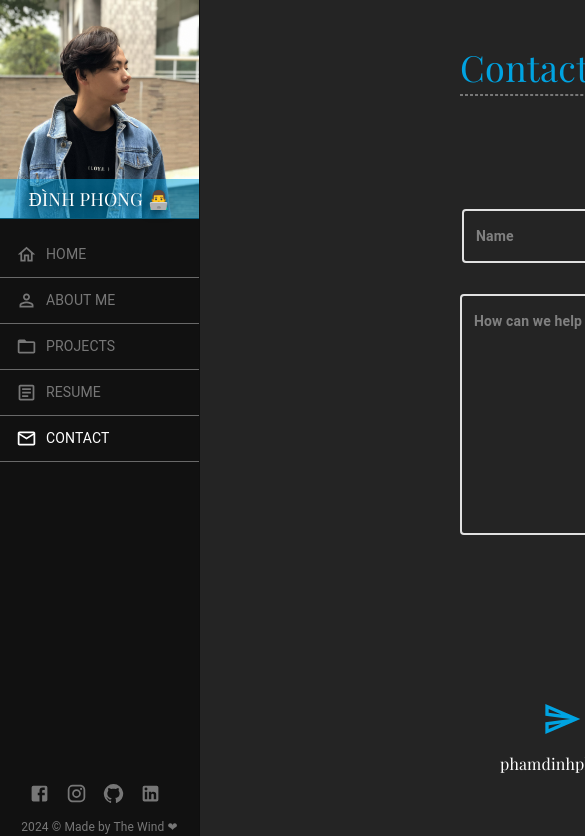
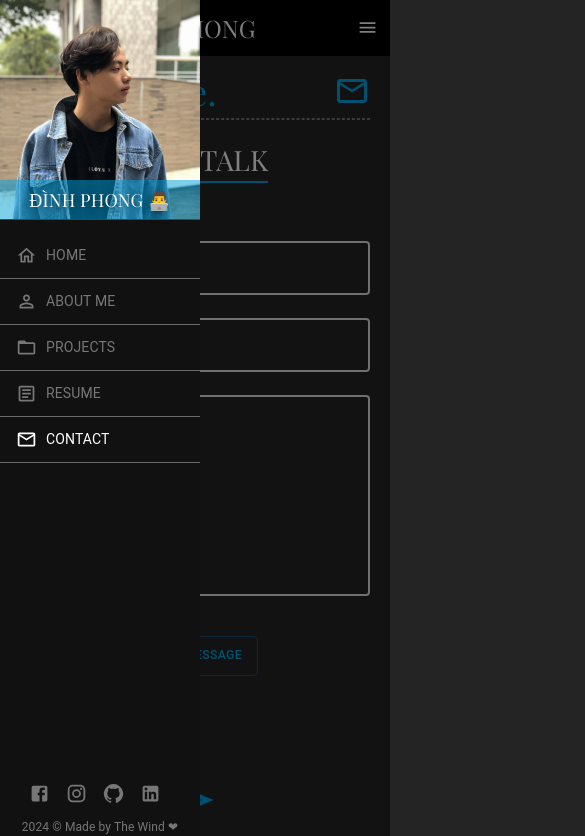
Before and after one commit to phong310/My_Portfolio, a React (Vite) app: page /contact in a window 390 px wide. Shown: the top 836 px of the page, 585 px wide, since content can reach past the window. Built offline with nearby package versions, Linux system fonts and the light colour scheme.

Commit message:
update responsive

```diff
--- a/src/App.jsx
+++ b/src/App.jsx
@@ -1,4 +1,4 @@
-import SideBar from './components/Layout/SideBar';
+import SideBar from "./components/Layout/sideBar"
 
 function App() {
   return (
--- a/src/components/About/AboutMe.jsx
+++ b/src/components/About/AboutMe.jsx
@@ -21,19 +21,19 @@ export default function AboutMe() {
     setContentPage(
       <>
         <Grid container spacing={6} sx={{ ...titleHead }}>
-          <Grid item xs={8}>
+          <Grid item md={12} lg={8}>
             <h1>Web Developer & Designer</h1>
             <Typography sx={{ ...styleText }}>
               Welcome to my portfolio page! I am Phong, a young programmer with a strong passion for technology and web development. At the age of 23, I just graduated from university majoring in Software Technology, where I refined and developed in-depth skills in the field of web development, especially Frontend, but I also have the ability to program. Significant backend, with proficiency in Node.js and PHP framework Laravel. <br /> <br />
               In addition to my professional skills, I am known as a cheerful, sociable person with a high spirit of learning. I am always curious and eager to constantly improve my knowledge, setting new challenges to develop my creativity and professional skills.
             </Typography>
-            <Box sx={{ mt:3}}>
+            <Box sx={{ mt: 3 }}>
               <img src='https://watson-vcard.netlify.app/img/signature-white.png' />
             </Box>
           </Grid>
-          <Grid item xs={4}>
+          <Grid item md={12} lg={4}>
             <h1>Personal Information</h1>
-            <Grid >
+            <Grid>
               <Grid container spacing={1} sx={{ mb: 1 }}>
                 <Grid item>
                   <Typography sx={{ ...styleTitle }}>Name:</Typography>
@@ -96,11 +96,11 @@ export default function AboutMe() {
             </Grid>
           </Grid>
         </Grid>
-        <Grid container sx={{ ...styleService }}>
+        <Grid container sx={{ ...styleService, mt:4 }}>
           <h1 style={{ borderBottom: '2px solid #00A3E1' }}>Services</h1>
         </Grid>
-        <Grid container sx={{ ...styleServiceContente }}>
-          <Grid item xs={2} sx={{ ...styleModule }}>
+        <Grid container sx={{ ...styleServiceContente }} spacing={4}>
+          <Grid item xs={12} md={6} lg={2} sx={{ ...styleModule }}>
             <motion.div
               whileHover={{ scale: 2 }}
               whileTap={{ scale: 0.9 }}
@@ -108,9 +108,9 @@ export default function AboutMe() {
               <LaptopOutlinedIcon sx={{ ...styleIcon }} />
             </motion.div>
             <Typography sx={{ ...styleServiceTitle }}>Web Development</Typography>
-            <Typography sx={{...styleDescript }}>Amet aspernatur delectus maxime ducimus similique Ratione asperiores corporis provident aut libero</Typography>
+            <Typography sx={{ ...styleDescript }}>Amet aspernatur delectus maxime ducimus similique Ratione asperiores corporis provident aut libero</Typography>
           </Grid>
-          <Grid item xs={2} sx={{ ...styleModule }}>
+          <Grid item xs={12} md={6} lg={2} sx={{ ...styleModule }}>
             <motion.div
               whileHover={{ scale: 2 }}
               whileTap={{ scale: 0.9 }}
@@ -120,7 +120,7 @@ export default function AboutMe() {
             <Typography sx={{ ...styleServiceTitle }}>Web Design</Typography>
             <Typography sx={{ ...styleDescript }}>Amet aspernatur delectus maxime ducimus similique Ratione asperiores corporis provident aut libero</Typography>
           </Grid>
-          <Grid item xs={2} sx={{ ...styleModule }}>
+          <Grid item xs={12} md={6} lg={2} sx={{ ...styleModule }}>
             <motion.div
               whileHover={{ scale: 2 }}
               whileTap={{ scale: 0.9 }}
@@ -130,7 +130,7 @@ export default function AboutMe() {
             <Typography sx={{ ...styleServiceTitle }}>Responesive Design</Typography>
             <Typography sx={{ ...styleDescript }}>Amet aspernatur delectus maxime ducimus similique Ratione asperiores corporis provident aut libero</Typography>
           </Grid>
-          <Grid item xs={2} sx={{ ...styleModule }}>
+          <Grid item xs={12} md={6} lg={2} sx={{ ...styleModule }}>
             <motion.div
               whileHover={{ scale: 2 }}
               whileTap={{ scale: 0.9 }}
@@ -188,6 +188,7 @@ const styleServiceContente = {
 
 const styleModule = {
   textAlign: 'center'
+
 }
 
 const styleIcon = {
--- a/src/components/Contacts/Contacts.jsx
+++ b/src/components/Contacts/Contacts.jsx
@@ -5,11 +5,18 @@ import MailOutlinedIcon from '@mui/icons-material/MailOutlined';
 import SendOutlinedIcon from '@mui/icons-material/SendOutlined';
 import LocationOnOutlinedIcon from '@mui/icons-material/LocationOnOutlined';
 import PhoneOutlinedIcon from '@mui/icons-material/PhoneOutlined';
+import { useMediaQuery, useTheme } from '@mui/material';
 import { motion } from 'framer-motion';
 
 
 export default function Contacts() {
     const [contentPage, setContentPage] = useState(null);
+    const theme = useTheme()
+    const sm = useMediaQuery(theme.breakpoints.up('sm'))
+    const md = useMediaQuery(theme.breakpoints.up('md'))
+    const lg = useMediaQuery(theme.breakpoints.up('lg'))
+    const xl = useMediaQuery(theme.breakpoints.up('xl'))
+    const minWidth = sm ? 200 : (md ? 300 : (xl ? 400 : 500));
 
     useEffect(() => {
         setContentPage(
@@ -17,28 +24,28 @@ export default function Contacts() {
                 <Grid container sx={{ ...styleTitle }}>
                     <h1 style={{ borderBottom: '2px solid #00A3E1' }}>Let's Talk</h1>
                 </Grid>
-                <Grid container sx={{ ...styleGridContainer }} spacing={2}>
-                    <Grid item >
-                        <TextField label="Name" InputProps={{
-                            style: { width: 400, color: "#E1E1E1" },
+                <Grid container sx={{ ...styleGridContainer }} spacing={3}>
+                    <Grid item xs={12} sm={12} md={5} lg={4}>
+                        <TextField fullWidth label="Name" InputProps={{
+                            style: { color: "#E1E1E1" },
                         }} sx={{ ...styleTextField }} />
                     </Grid>
-                    <Grid item >
-                        <TextField label="Email" InputProps={{
-                            style: { width: 400, color: "#E1E1E1" },
+                    <Grid item xs={12} sm={12} md={5} lg={4}>
+                        <TextField fullWidth label="Email" InputProps={{
+                            style: { color: "#E1E1E1" },
                         }} sx={{ ...styleTextField }} />
                     </Grid>
-                    <Grid item sx={{ mt: 2 }}>
-                        <TextField label="How can we help you?" InputProps={{
-                            style: { width: 820, color: "#E1E1E1", height: 240, },
+                    <Grid item xs={12} md={10} lg={8}>
+                        <TextField fullWidth label="How can we help you?" InputProps={{
+                            style: { color: "#E1E1E1", height: 200,},
                         }} sx={{ ...styleTextField }} />
                     </Grid>
                     <Grid item xs={12} sx={{textAlign:'center', mt:2}}>
                         <Button variant="outlined" sx={{ height: 40, color: '#00A3E1' }}>Send message</Button>
                     </Grid>
                 </Grid>
-                <Grid container sx={{ ...styleServiceContente }}>
-                    <Grid item xs={2} sx={{ ...styleModule }}>
+                <Grid container sx={{ ...styleServiceContente }} spacing={3}>
+                    <Grid item xs={12} sm={12} md={2} sx={{ ...styleModule }}>
                         <motion.div
                             whileHover={{ scale: 2 }}
                             whileTap={{ scale: 0.9 }}
@@ -47,7 +54,7 @@ export default function Contacts() {
                         </motion.div>
                         <Typography sx={{ ...styleServiceTitle }}>phamdinhphong12@gmail.com</Typography>
                     </Grid>
-                    <Grid item xs={2} sx={{ ...styleModule }}>
+                    <Grid item xs={12} sm={12} md={2} sx={{ ...styleModule }}>
                         <motion.div
                             whileHover={{ scale: 2 }}
                             whileTap={{ scale: 0.9 }}
@@ -56,7 +63,7 @@ export default function Contacts() {
                         </motion.div>
                         <Typography sx={{ ...styleServiceTitle }}>218 Lac Long Quan, HN</Typography>
                     </Grid>
-                    <Grid item xs={2} sx={{ ...styleModule }}>
+                    <Grid item xs={12} sm={12} md={2} sx={{ ...styleModule }}>
                         <motion.div
                             whileHover={{ scale: 2 }}
                             whileTap={{ scale: 0.9 }}
@@ -86,7 +93,9 @@ const styleTitle = {
 const styleGridContainer = {
     justifyContent: "center",
     alignItems: "center",
-    mt: 2
+    alignContent:'center',
+    textAlign:'center',
+    mt: 2,
 }
 
 const styleTextField = {
--- /dev/null
+++ b/src/components/Layout/DrawLeft.jsx
@@ -0,0 +1,106 @@
+import { Hidden } from '@mui/material'
+import { default as Drawer, default as MuiDrawer } from '@mui/material/Drawer'
+import { styled } from '@mui/material/styles'
+
+
+export const drawerWidth = 200
+
+export const DrawerHeader = styled('div')(({ theme }) => ({
+    display: 'flex',
+    alignItems: 'center',
+    justifyContent: 'center',
+    padding: theme.spacing(0, 1),
+    // necessary for content to be below app bar
+    ...theme.mixins.toolbar,
+}))
+
+
+const openedMixin = (theme) => ({
+    width: drawerWidth,
+    transition: theme.transitions.create('width', {
+        easing: theme.transitions.easing.sharp,
+        duration: theme.transitions.duration.enteringScreen
+    }),
+    overflowX: 'hidden',
+})
+
+const closedMixin = (theme) => ({
+    transition: theme.transitions.create('width', {
+        easing: theme.transitions.easing.sharp,
+        duration: theme.transitions.duration.leavingScreen
+    }),
+    overflowX: 'hidden',
+    width: `calc(${theme.spacing(7)} + 140px)`,
+    [theme.breakpoints.up('sm')]: {
+        width: `calc(${theme.spacing(8)} + 140px)`
+    }
+})
+
+const CustomDrawer = styled(MuiDrawer, { shouldForwardProp: (prop) => prop !== 'open' })(
+    ({ theme, open }) => ({
+        width: drawerWidth,
+        flexShrink: 0,
+        overflowY: 'auto',
+        whiteSpace: 'nowrap',
+        boxSizing: 'border-box',
+        ...(open && {
+            ...openedMixin(theme),
+            '& .MuiDrawer-paper': openedMixin(theme),
+        }),
+        ...(!open && {
+            ...closedMixin(theme),
+            '& .MuiDrawer-paper': closedMixin(theme),
+        }),
+        '& .MuiDrawer-paper': {
+            width: drawerWidth,
+            backgroundColor: '#111111',
+            color: '#777777',
+            overflowX: 'hidden',
+        },
+    })
+)
+
+const DrawerLeft = ({ children, open, setOpen }) => {
+    return (
+        <>
+            <Hidden mdDown>{DesktopDrawer(children, open)}</Hidden>
+            <Hidden mdUp>{MobileDrawer(children, open, setOpen)}</Hidden>
+        </>
+    )
+}
+
+const DesktopDrawer = (children, open) => {
+    return (
+        <>
+            <CustomDrawer open={open} variant="permanent">
+                    {children}
+            </CustomDrawer>
+        </>
+    )
+}
+
+const MobileDrawer = (children, open, setOpen) => {
+    return (
+        <Drawer
+            sx={{
+                width: drawerWidth,
+                flexShrink: 0,
+                '& .MuiDrawer-paper': {
+                    width: drawerWidth,
+                    boxSizing: 'border-box',
+                    backgroundColor: '#111111',
+                    color: '#777777',
+                    overflowX:'hidden'
+                },
+            }}
+            elevation={0}
+            anchor="left"
+            open={open}
+            onClose={setOpen}
+        >
+            {children}
+        </Drawer>
+    )
+}
+
+export { DrawerLeft }
--- /dev/null
+++ b/src/components/Layout/Header/HeaderMobile.jsx
@@ -0,0 +1,39 @@
+import { Grid, IconButton, Toolbar, Typography } from '@mui/material'
+import MenuIcon from '@mui/icons-material/Menu'
+import React from 'react'
+
+export default function HeaderMobile({ triggerSidebar }) {
+    return (
+        <Toolbar sx={{
+            ...styleBoxContainer,
+        }}>
+            <Grid container sx={{justifyContent:'center', alignItems:'center'}}>
+                <Grid item xs={11}>
+                    <Typography variant="h6" component="div" sx={{ fontFamily: 'Playfair Display', fontSize: 24 }}>ĐÌNH PHONG</Typography>
+                </Grid>
+                <Grid item xs={1} sx={{ textAlign: 'right', }}>
+                    <IconButton
+                        color="inherit"
+                        aria-label="open drawer"
+                        edge="end"
+                        onClick={triggerSidebar}
+                    >
+                        <MenuIcon color="white" />
+                    </IconButton>
+                </Grid>
+
+            </Grid>
+        </Toolbar>
+    )
+}
+
+const styleBoxContainer = {
+    color: 'white',
+    position:"fixed",
+    textAlign: 'center',
+    top: 0,
+    left: 0,
+    right: 0,
+    backgroundColor:"black",
+    zIndex: 1
+}
--- a/src/components/Layout/HeaderCommon.jsx
+++ b/src/components/Layout/HeaderCommon.jsx
@@ -1,9 +1,16 @@
 import { Divider, Grid, Typography } from '@mui/material'
+import { useMediaQuery, useTheme } from '@mui/material';
 import React from 'react'
 
 export const HeaderCommon = ({ title, icon: IconComponent, content }) => {
+    const theme = useTheme()
+    const sm = useMediaQuery(theme.breakpoints.up('sm'))
+    const md = useMediaQuery(theme.breakpoints.up('md'))
+    const lg = useMediaQuery(theme.breakpoints.up('lg'))
+
+
     return (
-        <Grid sx={{ ...gridContainer }}>
+        <Grid sx={{ ...gridContainer, padding: lg ? '0 200px' : md ? '0 100px' : sm ? '0 50px' : '0 20px' }}>
             <Grid sx={{ ...styleWrappe }}>
                 <Typography sx={{ ...styleTitle }}>{title}</Typography>
                 {IconComponent && <IconComponent sx={{ ...styleIcon }} />}
@@ -15,8 +22,8 @@ export const HeaderCommon = ({ title, icon: IconComponent, content }) => {
 }
 
 const gridContainer = {
-    padding: '0 260px',
     my: 5,
+    mt: 8
 }
 
 const styleTitle = {
--- a/src/components/Layout/SideBar.jsx
+++ b/src/components/Layout/SideBar.jsx
@@ -6,7 +6,6 @@ import PermIdentityOutlinedIcon from '@mui/icons-material/PermIdentityOutlined';
 import Box from '@mui/material/Box';
 import CssBaseline from '@mui/material/CssBaseline';
 import Divider from '@mui/material/Divider';
-import Drawer from '@mui/material/Drawer';
 import List from '@mui/material/List';
 import ListItem from '@mui/material/ListItem';
 import ListItemButton from '@mui/material/ListItemButton';
@@ -22,6 +21,10 @@ import ProfilePic from '../ProfilePic/ProfilePic';
 import Projects from '../Projects/Projects';
 import Resume from '../Resume/Resume';
 import Social from '../Social/Social';
+import { DrawerLeft } from './DrawLeft';
+import HeaderMobile from './Header/HeaderMobile';
+import { useMediaQuery, useTheme } from '@mui/material';
+import { useState } from 'react';
 
 const drawerWidth = 200;
 
@@ -48,28 +51,35 @@ const sideBarMenu = [
         label: 'Resume',
         path: '/resume',
         Icon: <ArticleOutlinedIcon />,
-        component: <Resume/>
+        component: <Resume />
     },
     {
         label: 'Contact',
         path: '/contact',
         Icon: <MailOutlinedIcon />,
-        component: <Contacts/>
+        component: <Contacts />
     },
 ];
 
+
+
 export default function SideBar() {
     const location = useLocation();
+    const theme = useTheme()
+    const hidden = useMediaQuery(theme.breakpoints.up('md'))
+    const [openSideBar, setOpenSideBar] = useState(true)
+
+    const triggerSidebar = () =>{
+        setOpenSideBar(!openSideBar)
+    }
+
+
     return (
+        <>
+            {!hidden && <HeaderMobile triggerSidebar={triggerSidebar}/>}
             <Box sx={{ ...styleBoxContainer }}>
                 <CssBaseline />
-            <Drawer
-                sx={{
-                    ...styleDrawer,
-                }}
-                variant="permanent"
-                anchor="left"
-            >
+                <DrawerLeft open={openSideBar} setOpen={triggerSidebar}>
                     <ProfilePic />
                     <List>
                         {sideBarMenu.map((item, index) => (
@@ -79,7 +89,7 @@ export default function SideBar() {
                                     animate={{ x: 0 }}
                                     exit={{ x: -drawerWidth }}
                                     transition={{ type: 'tween', duration: 0.5 }}
-                                whileHover={{ scale: 1.1, transition: { duration: 0.2 }}}
+                                    whileHover={{ scale: 1.1, transition: { duration: 0.2 } }}
                                     whileTap={{ scale: 0.9 }}
                                 >
                                     <ListItem key={index} disablePadding>
@@ -111,8 +121,8 @@ export default function SideBar() {
                     <Box sx={{ marginTop: 'auto' }}>
                         <Social />
                     </Box>
-            </Drawer>
-            <Box component="main" sx={{ flexGrow: 1 }}>
+                </DrawerLeft>
+                <Box component="main" sx={{ flexGrow: 1, overflowX:'hidden' }}>
                     <motion.div
                         key={location.pathname}
                         initial={{ opacity: 0, scale: 0.5 }}
@@ -131,6 +141,7 @@ export default function SideBar() {
                     </motion.div>
                 </Box>
             </Box>
+        </>
     );
 }
 
--- a/src/components/Projects/Projects.jsx
+++ b/src/components/Projects/Projects.jsx
@@ -5,19 +5,16 @@ import { HeaderCommon } from '../Layout/HeaderCommon';
 import { FullScreenLoading } from '../Loading/LoadingScreen';
 import SliderLogo from './SliderLogo';
 
-
 export default function Projects() {
   const [projects, setProjects] = useState([]);
-  const [contentPage, setContentPage] = useState(null)
-  const [isLoading, setIsLoading] = useState(false)
-
+  const [contentPage, setContentPage] = useState(null);
+  const [isLoading, setIsLoading] = useState(false);
 
   useEffect(() => {
     setIsLoading(true);
     const username = 'phong310';
     const accessToken = process.env.REACT_APP_GITHUB_ACCESS_TOKEN;
-    const apiUrl = `https://api.github.com/users/${username}/repos?access_token=${accessToken}`
-
+    const apiUrl = `https://api.github.com/users/${username}/repos?access_token=${accessToken}`;
 
     fetch(apiUrl, {
       headers: {
@@ -27,10 +24,9 @@ export default function Projects() {
       .then(response => response.json())
       .then(data => {
         if (data) {
-          setProjects(data)
+          setProjects(data);
           setIsLoading(false);
         }
-
       })
       .catch(error => console.error('Error fetching data:', error));
   }, []);
@@ -39,7 +35,8 @@ export default function Projects() {
     setContentPage(
       <Box sx={{ ...styleBoxContainer }}>
         {isLoading ? <FullScreenLoading /> :
-          projects.filter(project =>
+          <Grid container spacing={2}>
+            {projects.filter(project =>
               project.name === "Web_NoiThat" ||
               project.name === "Web-IvyModa" ||
               project.name === "Spotify-demo" ||
@@ -49,7 +46,8 @@ export default function Projects() {
               project.name === 'Da-api-hrm' ||
               project.name === 'My_Portfolio')
               .map(project => (
-              <Card sx={{ ...styleCard }} key={project.id}>
+                <Grid item xs={12} sm={6} md={4} lg={3} key={project.id}>
+                  <Card sx={{ ...styleCard }}>
                     <CardMedia
                       sx={{ height: 140 }}
                       image="https://i.pinimg.com/originals/63/45/fa/6345faf40421371e17f2340084440252.jpg"
@@ -59,9 +57,6 @@ export default function Projects() {
                       <Typography gutterBottom variant="h5" component="div" sx={{ fontWeight: 'bold' }}>
                         {project.name} ⭐
                       </Typography>
-                  {/* <Typography variant="body2" color="text.secondary">
-                  {project.description}
-                </Typography> */}
                     </CardContent>
                     <CardActions>
                       <Button variant="outlined" size="small" href={project.html_url} sx={{ color: '#00A3E1' }}>
@@ -69,19 +64,19 @@ export default function Projects() {
                       </Button>
                     </CardActions>
                   </Card>
-            ))
+                </Grid>
+              ))}
+          </Grid>
         }
-        <Grid container sx={{ ...styleService}}>
+        <Grid container sx={{ ...styleService }}>
           <h1 style={{ borderBottom: '2px solid #00A3E1' }}>Technologies used</h1>
         </Grid>
-        <Grid container sx={{ ...styleService, mr:6, mb:2 }}>
+        <Grid container sx={{ ...styleService, mr: 6, mb: 2 }}>
           <SliderLogo />
         </Grid>
-
       </Box>
     )
   }, [projects, isLoading])
-
 
   return (
     <Box>
@@ -91,16 +86,13 @@ export default function Projects() {
 }
 
 const styleBoxContainer = {
-  display: 'flex',
-  flexWrap: 'wrap',
   mt: 4,
   justifyContent: 'center'
-}
+};
 
 const styleCard = {
-  maxWidth: 345,
-  flex: '1 0 24%',
-  margin: '10px',
+  maxWidth: '100%',
+  flex:'20%',
   transition: 'transform .3s, box-shadow .3s',
   ':hover': {
     cursor: 'pointer',
@@ -114,4 +106,4 @@ const styleService = {
   fontFamily: 'Playfair Display',
   textTransform: 'uppercase',
   mt: 4,
-}
+};
--- a/src/components/Projects/SliderLogo.jsx
+++ b/src/components/Projects/SliderLogo.jsx
@@ -94,7 +94,7 @@ const SliderLogo = () => {
         }
     ]
     return (
-        <div style={{ maxWidth: 800 }}>
+        <Grid style={{ maxWidth: 800 }}>
             <Swiper
                 slidesPerView={6}
                 className="mySwiper"
@@ -117,7 +117,7 @@ const SliderLogo = () => {
                 ))}
             </Swiper>
 
-        </div>
+        </Grid>
 
 
     );
--- a/src/components/Resume/Resume.jsx
+++ b/src/components/Resume/Resume.jsx
@@ -89,7 +89,7 @@ export default function Resume() {
                     </Grid>
                 </Grid>
                 <Grid container spacing={2} sx={{ ...gridProgressBar }}>
-                    <Grid item xs={6} sx={{ ...styleContentProgressBar }}>
+                    <Grid item lg={12} xl={6} sx={{ ...styleContentProgressBar }}>
                         <Grid container sx={{ ...styleBodyTitle }}>
                             <h1 style={{ ...styleH1Text }}>DESIGN SKILLS</h1>
                         </Grid>
@@ -108,7 +108,7 @@ export default function Resume() {
                             </Grid>
                         </Grid>
                     </Grid>
-                    <Grid item xs={6} sx={{ ...styleContentProgressBar }}>
+                    <Grid item lg={12} xl={6} sx={{ ...styleContentProgressBar }}>
                         <Grid container sx={{ ...styleBodyTitle }}>
                             <h1 style={{ ...styleH1Text }}>CODING SKILLS</h1>
                         </Grid>
@@ -169,9 +169,9 @@ const styleGridTimeLine = {
 }
 
 const gridProgressBar = {
-    justifyContent: "space-between",
+    justifyContent: "center",
     textAlign: 'center',
-    alignItems: 'center'
+    alignItems: 'center',
 }
 
 const styleContentProgressBar = {
```
Lines whose indentation alone changed are shown as unchanged.
